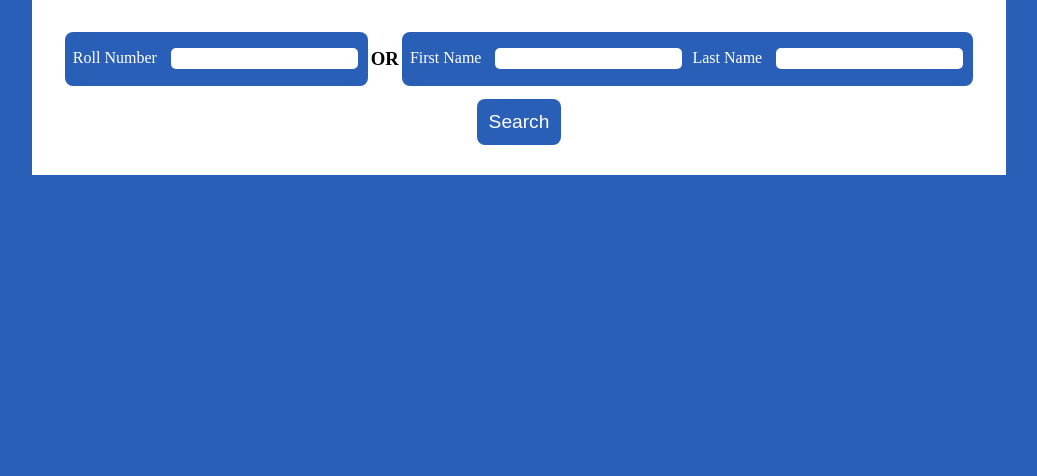
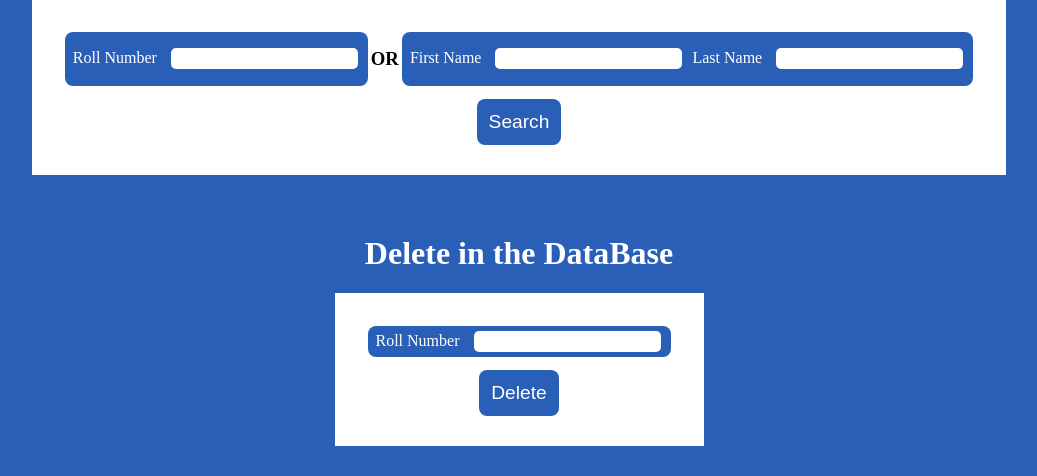
Before and after one commit to aryanthepain/DBMS_lab, a PHP site: page / in a window 1280 px wide. Shown: the part 437-913 px from the top of the page, without its empty margins (121-1158 px from the left). Before the commit the page ends 612 px from the top, so only its background shows below. Run offline with PHP 8.4, Linux system fonts and the light colour scheme.

Commit message:
delete form added

```diff
--- /dev/null
+++ b/forms/deleteForm.php
@@ -0,0 +1,31 @@
+<div class="sellform">
+    <h1 class="sftitle">Delete in the DataBase</h1>
+
+    <div class="sfcontainer">
+        <form
+            class="sform"
+            action="handleSelect.php"
+            method="post"
+            id="sellform">
+            <div>
+                <div>
+                    <div>
+                        <label class="sflabel" htmlFor="sfaddress">
+                            Roll Number
+                        </label>
+                        <input
+                            type="number"
+                            class="sfinput"
+                            id="sfaddress"
+                            min="1"
+                            step="1"
+                            name="roll_no" />
+                    </div>
+                </div>
+
+            </div>
+
+            <input type="submit" value="Delete" class="sfsubmit" />
+        </form>
+    </div>
+</div>
--- a/index.php
+++ b/index.php
@@ -13,6 +13,7 @@
     // all the forms
     include("forms/insertForm.php");
     include("forms/selectForm.php");
+    include("forms/deleteForm.php");
     ?>
 </body>
 
```
Also changed, not shown: include/handleDelete.inc.php (added, +33 -0 lines).
